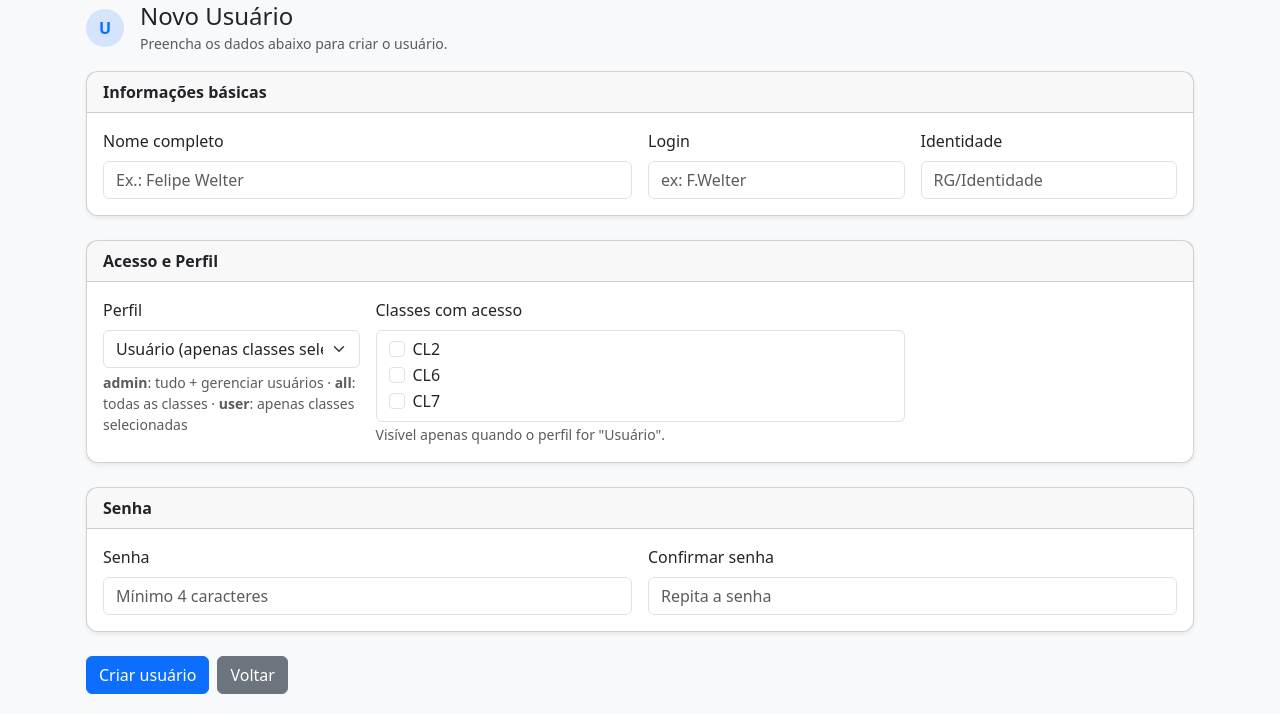
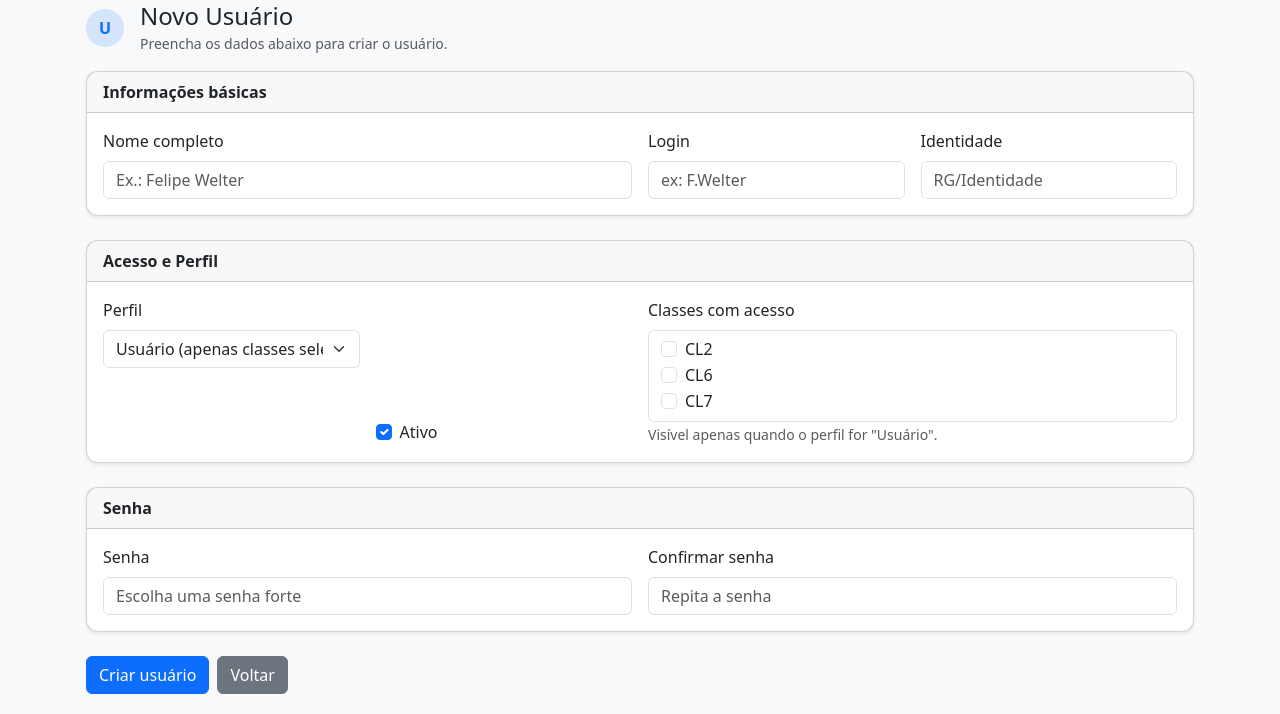
Before and after one commit to FelipeWelter/SiteRaspberri, a Flask app: page /admin/users/new in a window 1280 px wide. Shown: the part 86-800 px from the top of the page. Run offline with Flask 3, Linux system fonts and the light colour scheme; a user stored in the database is signed in.

Commit message:
adm tem que autorizar login

```diff
--- a/app/forms.py
+++ b/app/forms.py
@@ -55,6 +55,8 @@ class UserForm(FlaskForm):
         ("admin", "Administrador (acesso total)"),
     ], validators=[DataRequired()])
 
+    active = BooleanField("Ativo", default=True)
+
     # múltiplas classes (apenas se role=user)
     classes = SelectMultipleField(
         "Classes com acesso",
@@ -64,7 +66,7 @@ class UserForm(FlaskForm):
         validators=[Optional()],
     )
 
-    password = PasswordField("Senha", validators=[Optional(), Length(min=4, max=128)])
+    password = PasswordField("Senha", validators=[Optional(), Length(min=8, max=128)])
     confirm = PasswordField("Confirmar senha", validators=[Optional(), EqualTo("password", message="Senhas diferentes")])
     submit = SubmitField("Salvar")
 
--- a/app/routes_users.py
+++ b/app/routes_users.py
@@ -79,11 +79,13 @@ def users_new():
 @admin_required
 def users_edit(id):
     u = User.query.get_or_404(id)
+
     form = UserForm(
         full_name=u.full_name,
         username=u.username,
         identity=u.identity,
         role=u.role,
+        active=u.active,
         classes=[c.classe for c in u.classes],
     )
     if form.validate_on_submit():
@@ -96,6 +98,7 @@ def users_edit(id):
         u.username  = form.username.data
         u.identity  = form.identity.data
         u.role      = form.role.data
+        u.active    = bool(form.active.data)
         if form.password.data:
             u.set_password(form.password.data)
 
--- a/app/templates/register.html
+++ b/app/templates/register.html
@@ -1,5 +1,4 @@
-
- <!-- {% extends "base.html" %} -->
+{% extends "base.html" %}
 {% block title %}Criar Conta{% endblock %}
 {% block content %}
 
@@ -63,7 +62,7 @@
           <div class="col-md-6">
             <label class="form-label">Senha</label>
             <div class="input-group">
-              {{ form.password(class="form-control", id="pwd", placeholder="Escolha uma senha forte") }}
+              {{ form.password(class="form-control", id="pwd", placeholder="No mínimo 8 caracteres") }}
               <button class="btn btn-outline-secondary" type="button" onclick="togglePwd('pwd', this)">Mostrar</button>
             </div>
           </div>
--- a/app/templates/users_form.html
+++ b/app/templates/users_form.html
@@ -67,11 +67,6 @@
         <div class="col-md-3">
           <label class="form-label">Perfil</label>
           {{ form.role(class="form-select", id="role") }}
-          <small class="text-muted d-block mt-1">
-            <b>admin</b>: tudo + gerenciar usuários ·
-            <b>all</b>: todas as classes ·
-            <b>user</b>: apenas classes selecionadas
-          </small>
         </div>
 
         {% if form.active is defined %}
@@ -121,7 +116,7 @@
           <div class="row g-3">
             <div class="col-md-6">
               <label class="form-label">Senha</label>
-              {{ form.password(class="form-control", placeholder="Mínimo 4 caracteres") if form.password is defined else '' }}
+              {{ form.password(class="form-control", placeholder="Escolha uma senha forte") if form.password is defined else '' }}
             </div>
             <div class="col-md-6">
               <label class="form-label">Confirmar senha</label>
```
